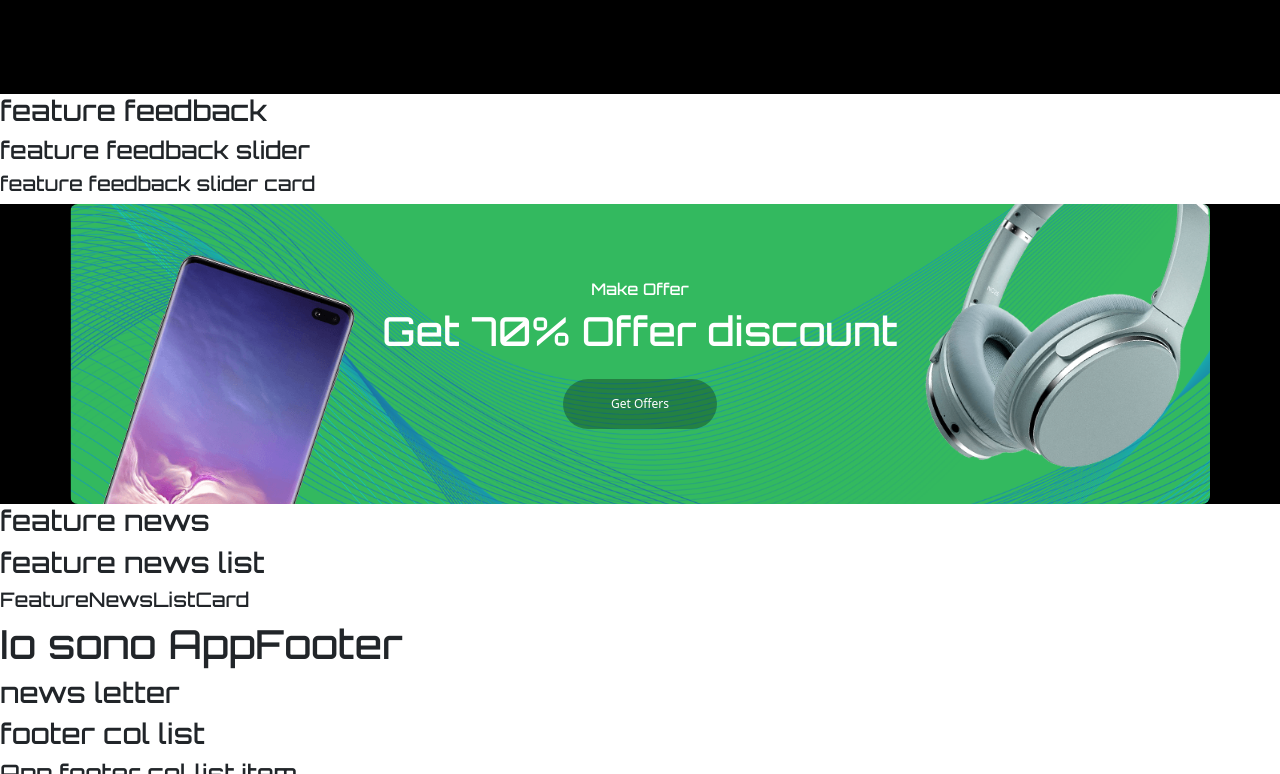
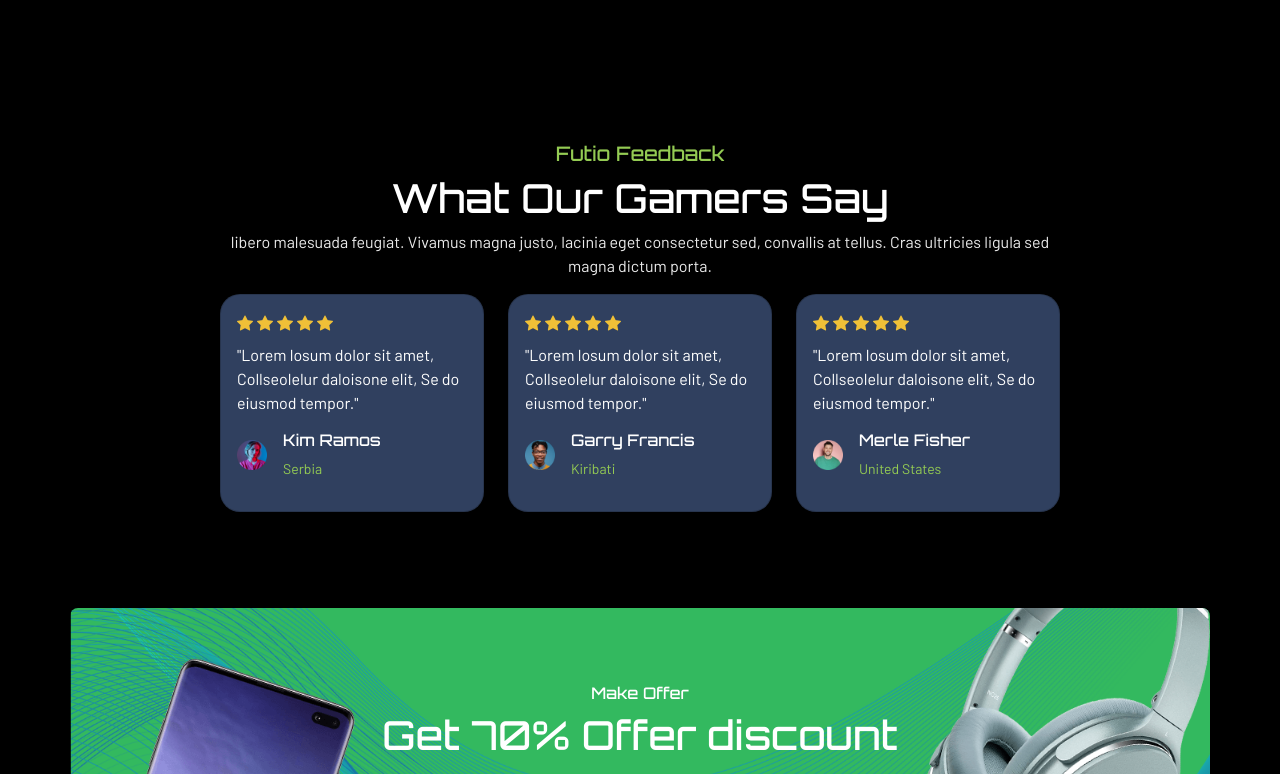
Before and after one commit to orazi-paolo/proj-html-vuejs, a Vue app: page / in a window 1280 px wide. Shown: the part 1146-1920 px from the top of the page. Built offline with nearby package versions, Linux system fonts and the light colour scheme.

Commit message:
Added feedback Section

```diff
--- a/package.json
+++ b/package.json
@@ -10,6 +10,7 @@
   },
   "dependencies": {
     "bootstrap": "^5.3.3",
+    "bootstrap-icons": "^1.11.3",
     "vue": "^3.4.37"
   },
   "devDependencies": {
--- a/src/components/appMain-feature/AppMainFeatureBanner.vue
+++ b/src/components/appMain-feature/AppMainFeatureBanner.vue
@@ -17,7 +17,7 @@ export default {
 
 <template>
   <!-- Banner section   -->
-  <section>
+  <section class="bg-black p-5">
     <!-- Discount Title  -->
     <div
       class="container discount-title d-flex flex-column justify-content-center align-items-center text-white rounded-3 position-relative p-3  overflow-y-hidden">
@@ -38,8 +38,6 @@ export default {
 
 <style lang="scss" scoped>
 section {
-  background-color: black;
-
   .discount-title {
     background-image: url("../../assets/banner-item-bg.png");
     background-size: cover;
--- a/src/components/appMain-feature/AppMainFeatureFeedback.vue
+++ b/src/components/appMain-feature/AppMainFeatureFeedback.vue
@@ -1,6 +1,8 @@
 <script>
+// Import components
 import FeatureFeedbackSlider from './featureFeedback/FeatureFeedbackSlider.vue'
-import FeatureFeedbackSliderCard from './featureFeedback/FeatureFeedbackSliderCard.vue'
+import BaseSectionTitle from '../baseComponents/BaseSectionTitle.vue'
+
 export default {
   data() {
     return {
@@ -9,19 +11,20 @@ export default {
   },
   components: {
     FeatureFeedbackSlider,
-    FeatureFeedbackSliderCard
-
+    BaseSectionTitle,
   }
 }
 </script>
 
 <template>
-  <h3>
-    feature feedback
-  </h3>
-  <FeatureFeedbackSlider />
-  <FeatureFeedbackSliderCard />
+  <!-- Feedback Section  -->
+  <section class="bg-black p-5">
+    <div class="container w-75">
+      <BaseSectionTitle contentGreen="Futio Feedback" mainTitle="What Our Gamers Say" description="libero malesuada feugiat. Vivamus magna justo, lacinia eget consectetur sed, convallis at tellus.
+        Cras ultricies ligula sed magna dictum porta." isCenter />
+      <FeatureFeedbackSlider />
+    </div>
+  </section>
 </template>
 
-<style scoped>
-</style>
+<style lang="scss" scoped></style>
--- a/src/components/appMain-feature/featureFeedback/FeatureFeedbackSlider.vue
+++ b/src/components/appMain-feature/featureFeedback/FeatureFeedbackSlider.vue
@@ -1,19 +1,50 @@
 <script>
+// Import components
+import FeatureFeedbackSliderCard from './FeatureFeedbackSliderCard.vue';
 export default {
   data() {
     return {
+      //Variables
+      userProfiles: [
+        {
+          id: 3,
+          firstName: "Kim",
+          lastName: "Ramos",
+          nationality: "Serbia",
+          profileImgUrl: "testimonials-image-3.png",
+          description: "Lorem losum dolor sit amet, Collseolelur daloisone elit, Se do eiusmod tempor.",
+          starsRate: 5
+        },
+        {
+          id: 2,
+          firstName: "Garry",
+          lastName: "Francis",
+          nationality: "Kiribati",
+          profileImgUrl: "testimonials-image-2.png",
+          description: "Lorem losum dolor sit amet, Collseolelur daloisone elit, Se do eiusmod tempor.",
+          starsRate: 5
+        },
+        {
+          id: 1,
+          firstName: "Merle",
+          lastName: "Fisher",
+          nationality: "United States",
+          profileImgUrl: "testimonials-image-1.png",
+          description: "Lorem losum dolor sit amet, Collseolelur daloisone elit, Se do eiusmod tempor.",
+          starsRate: 5
+        },
+      ]
 
     }
+  },
+  components: {
+    FeatureFeedbackSliderCard,
   }
 }
 </script>
 
 <template>
-    <h4>
-        feature feedback slider
-    </h4>
-
+  <FeatureFeedbackSliderCard :userProfiles="userProfiles" />
 </template>
 
-<style scoped>
-</style>
+<style lang="scss" scoped></style>
--- a/src/components/appMain-feature/featureFeedback/FeatureFeedbackSliderCard.vue
+++ b/src/components/appMain-feature/featureFeedback/FeatureFeedbackSliderCard.vue
@@ -1,18 +1,53 @@
 <script>
+// Import components
+import ProfileCard from './ProfileCard.vue';
+
 export default {
   data() {
     return {
 
     }
+  },
+  props: {
+    userProfiles: {
+      type: Array,
+      required: true,
+    }
+  },
+  components: {
+    ProfileCard,
   }
 }
 </script>
 
 <template>
-    <h5>
-        feature feedback slider card
-    </h5>
+  <div class="container">
+    <div class="row">
+      <div class="col" v-for="profile in userProfiles" :key="profile.id">
+        <div class="card text-white p-3">
+          <!-- Stars rate  -->
+          <div class="stars-rate d-flex gap-1">
+            <i class="bi bi-star-fill" v-for="i in profile.starsRate" :key="i"></i>
+          </div>
+          <!-- Description  -->
+          <p class="mt-2">"{{ profile.description }}"</p>
+          <ProfileCard :firstName="profile.firstName" :lastName="profile.lastName"
+            :profileImgUrl="profile.profileImgUrl" :nationality="profile.nationality" />
+        </div>
+      </div>
+    </div>
+  </div>
 </template>
 
-<style scoped>
+<style lang="scss" scoped>
+@use "/node_modules/bootstrap-icons/font/bootstrap-icons.css";
+
+.card {
+  background-color: #30405F;
+  border-radius: 20px;
+}
+
+i.bi-star-fill {
+  color: #F0C037;
+}
 </style>
--- /dev/null
+++ b/src/components/appMain-feature/featureFeedback/ProfileCard.vue
@@ -0,0 +1,51 @@
+<script>
+export default {
+    data() {
+        return {
+
+        };
+    },
+    props: {
+        profileImgUrl: {
+            type: String,
+            required: true
+        },
+        firstName: {
+            type: String,
+            required: true
+        },
+        lastName: {
+            type: String,
+            required: true
+        },
+        nationality: {
+            type: String,
+            required: true
+        },
+    }
+};
+</script>
+
+<template>
+    <!-- Profile Card  -->
+    <div class="d-flex align-items-center gap-3" id="profile-card">
+        <figure>
+            <img :src="`/src/assets/${profileImgUrl}`" alt="profile img">
+        </figure>
+        <div class="data">
+            <h6>{{ firstName }} {{ lastName }}</h6>
+            <p>{{ nationality }}</p>
+        </div>
+    </div>
+</template>
+
+<style lang='scss' scoped>
+img {
+    width: 30px;
+}
+
+p {
+    font-size: 14px;
+    color: #94CB53;
+}
+</style>
```
Also changed, not shown: 1 other file (tests, documents, lock files or other folders).
